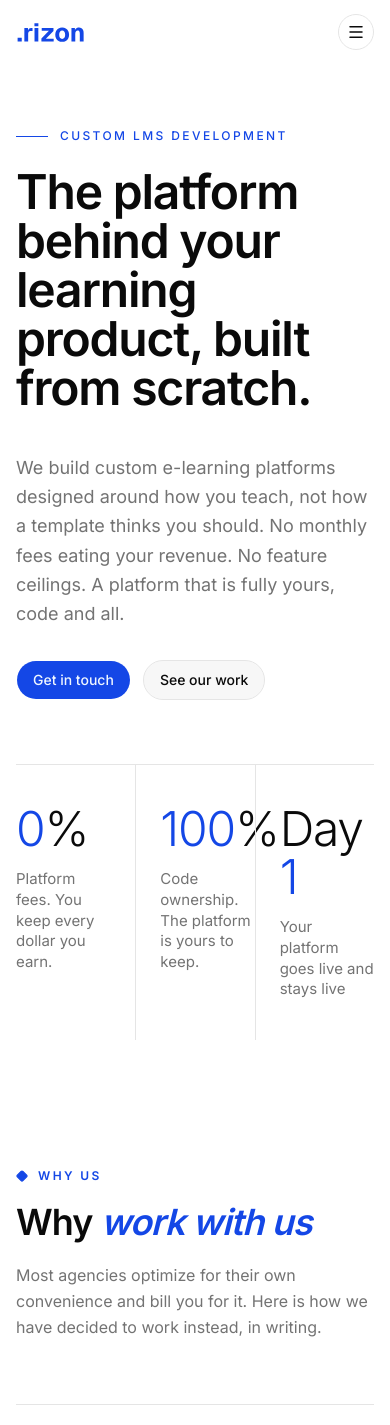
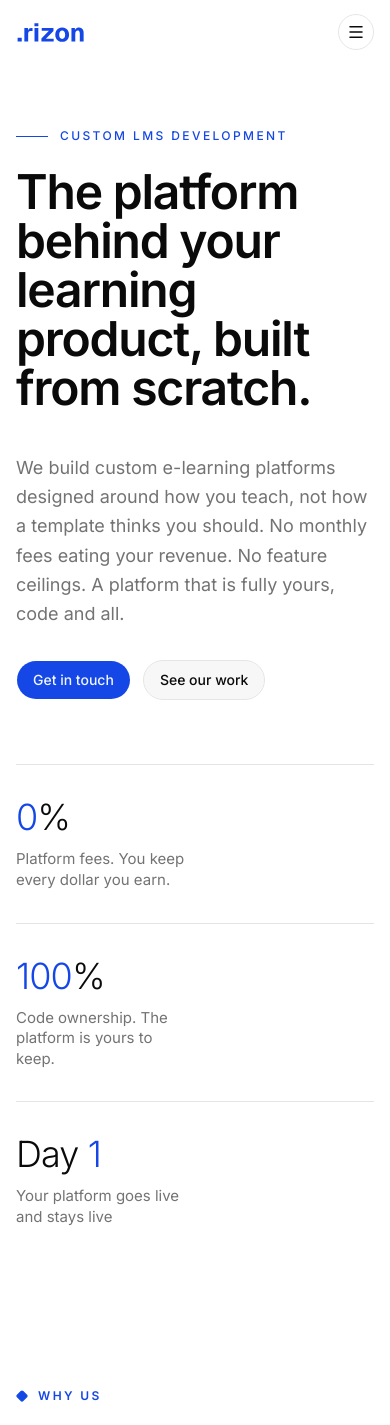
Before and after one commit to rizon-agency/rizon, a Next.js app: page / in a window 390 px wide. Shown: the top 1425 px of the page. Built offline with nearby package versions, Linux system fonts and the light colour scheme.

Commit message:
fix(hero): make stat cards responsive on mobile

```diff
--- a/src/app/hero.tsx
+++ b/src/app/hero.tsx
@@ -67,7 +67,7 @@ export const Hero = () => {
         {...fade(0.7)}
         className="mt-16 border-t border-border md:mt-20"
       >
-        <dl className="grid grid-cols-3">
+        <dl className="grid grid-cols-1 sm:grid-cols-3">
           {[
             {
               value: (
@@ -96,14 +96,16 @@ export const Hero = () => {
           ].map((stat, i) => (
             <div
               key={i}
-              className={`py-10 md:py-12 ${
-                i > 0 ? "border-l border-border pl-6 md:pl-8" : "pr-6 md:pr-8"
-              } ${i === 2 ? "pr-0" : ""}`}
+              className={`py-8 sm:py-10 md:py-12 ${
+                i > 0
+                  ? "border-t sm:border-t-0 sm:border-l border-border sm:pl-6 md:pl-8"
+                  : "sm:pr-6 md:pr-8"
+              } ${i === 2 ? "sm:pr-0" : ""}`}
             >
-              <dt className="text-5xl font-light tracking-tight sm:text-6xl md:text-7xl">
+              <dt className="text-4xl font-light tracking-tight sm:text-5xl md:text-7xl">
                 {stat.value}
               </dt>
-              <dd className="mt-4 max-w-[18ch] text-[15px] leading-snug text-muted-foreground">
+              <dd className="mt-3 sm:mt-4 max-w-[18ch] text-[15px] leading-snug text-muted-foreground">
                 {stat.label}
               </dd>
             </div>
```
